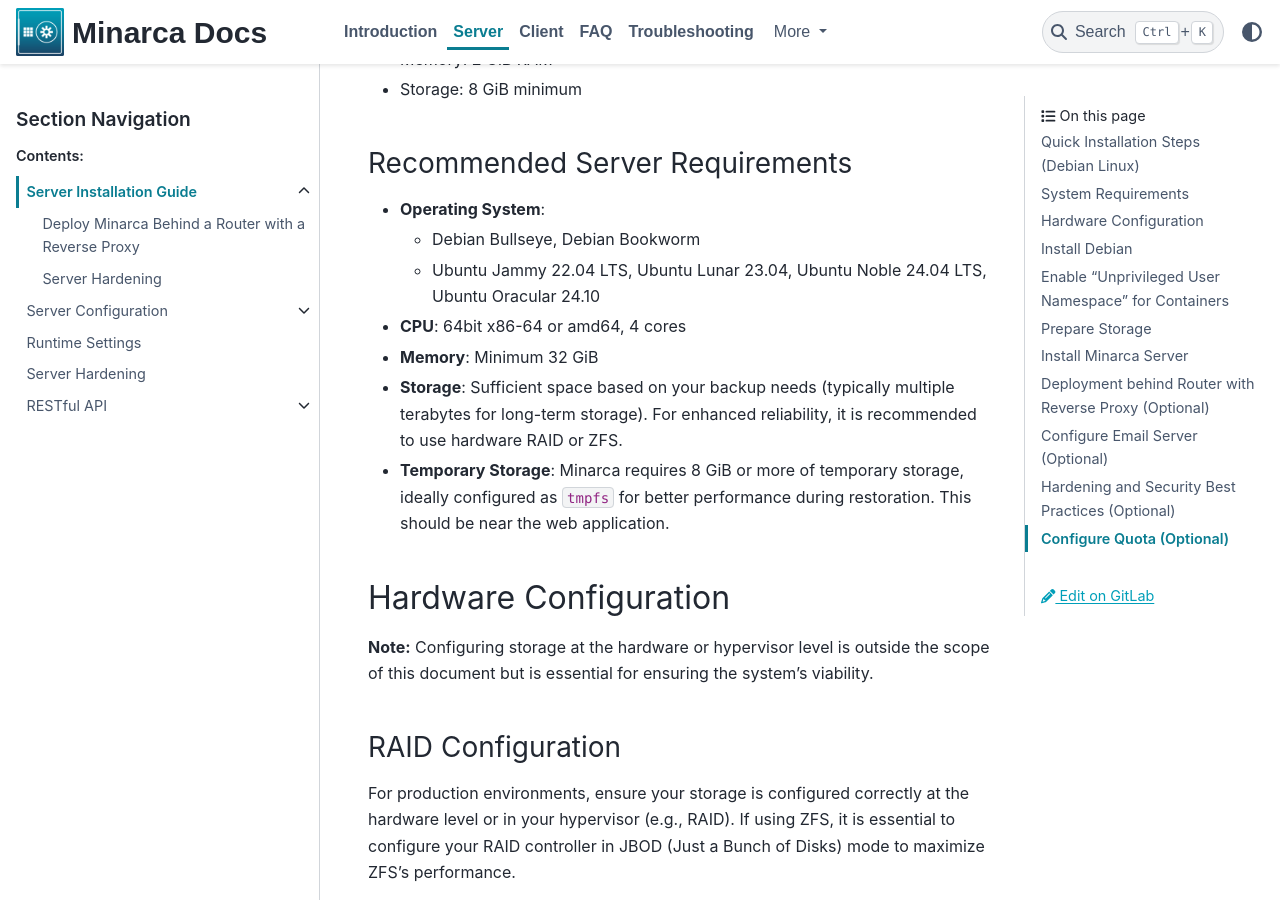
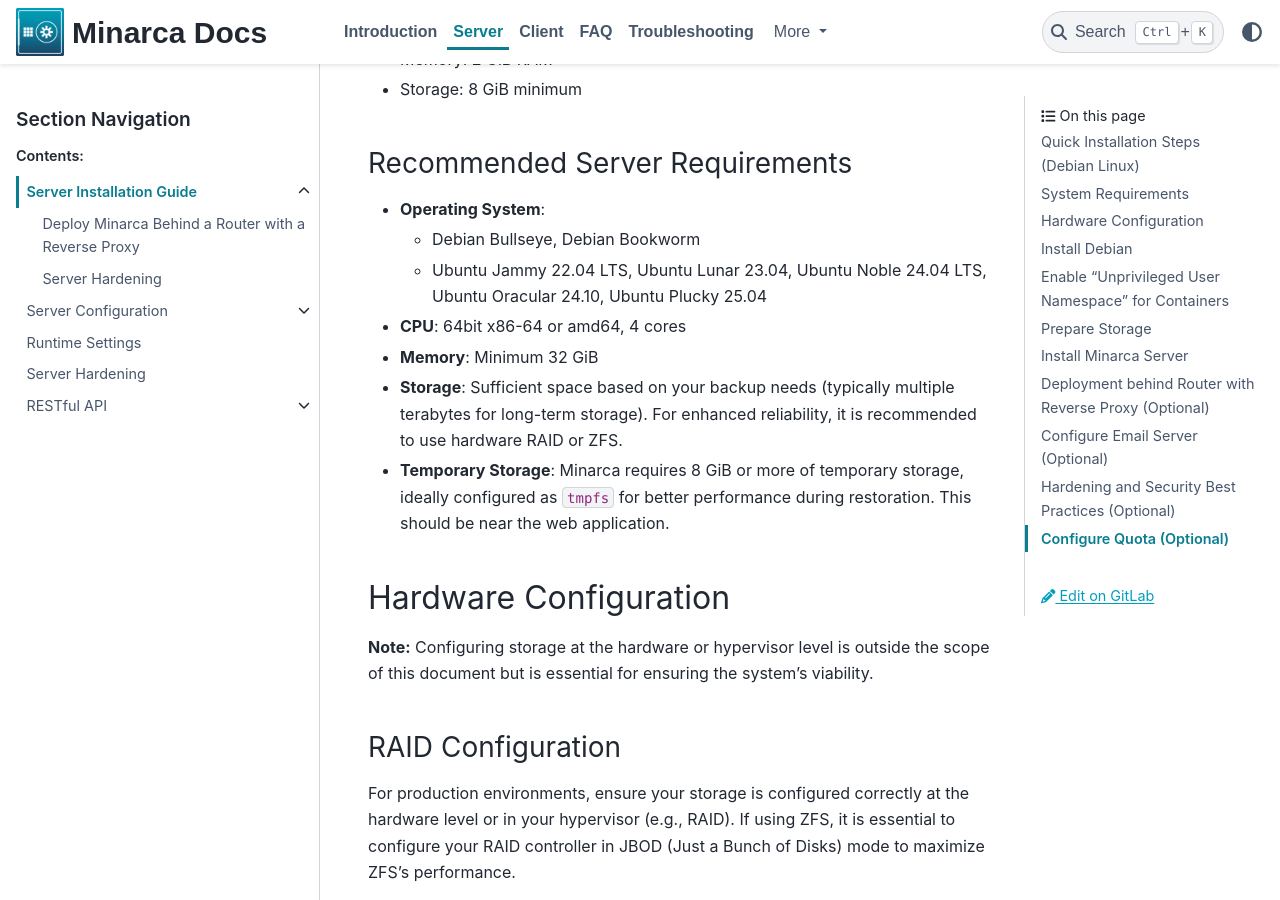
Before and after one commit to ikus060/minarca, a Sphinx documentation site: the page built from doc/installation.md, in a window 1280 px wide and 900 px high, scrolled down 1654 px. Built offline with Sphinx 7.4.7 and the PyData theme 0.15.4, drawn with Linux system fonts in a browser that asks for light colours; pages that are not in the unit, such as notebooks, are missing from menus; the version number could not be read and is left out.

Commit message:
Add support for Ubuntu Plucky 25.04
Signed-off-by: Patrik Dufresne <patrik@ikus-soft.com>

```diff
--- a/doc/installation.md
+++ b/doc/installation.md
@@ -68,7 +68,7 @@ These are for evaluation purposes only and should not be used in production:
 ### Recommended Server Requirements
 - **Operating System**:
   - Debian Bullseye, Debian Bookworm
-  - Ubuntu Jammy 22.04 LTS, Ubuntu Lunar 23.04, Ubuntu Noble 24.04 LTS, Ubuntu Oracular 24.10
+  - Ubuntu Jammy 22.04 LTS, Ubuntu Lunar 23.04, Ubuntu Noble 24.04 LTS, Ubuntu Oracular 24.10, Ubuntu Plucky 25.04
 - **CPU**: 64bit x86-64 or amd64, 4 cores
 - **Memory**: Minimum 32 GiB
 - **Storage**: Sufficient space based on your backup needs (typically multiple terabytes for long-term storage). For enhanced reliability, it is recommended to use hardware RAID or ZFS.
```
Also changed, not shown: README.md (+1 -0 lines), doc/minarca-client.md (+1 -0 lines), .gitlab-ci.yml.
